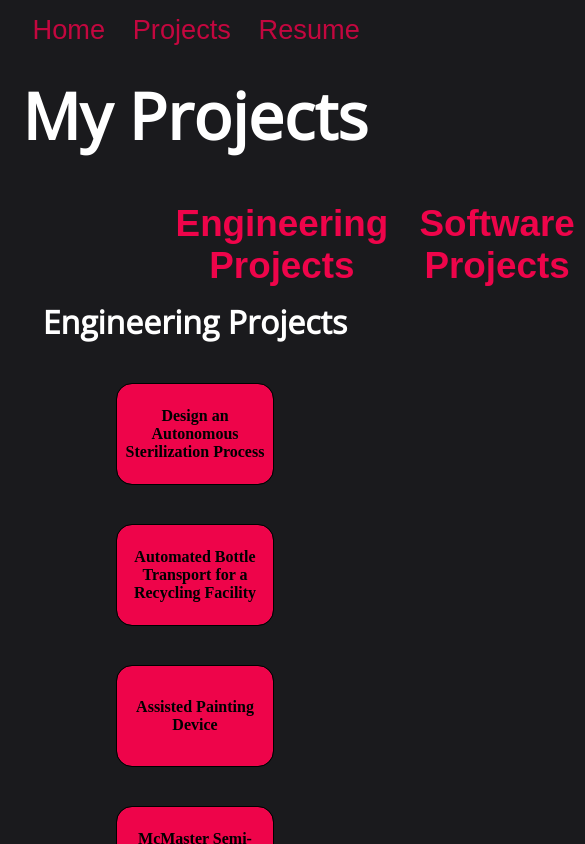
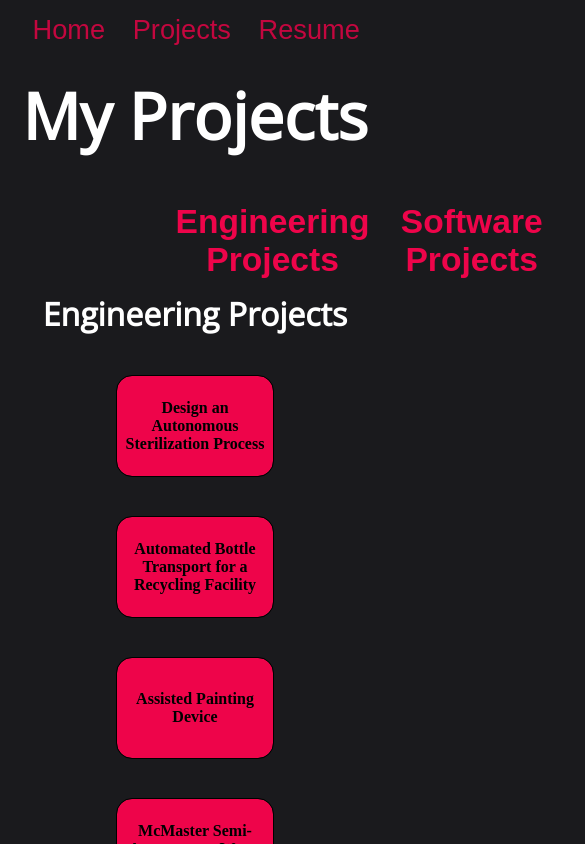
Before and after one commit to marmanios/mageds_site_old, a React (Create React App) app: page / in a window 390 px wide. Both pictures are taken after a click on the button "Projects". Shown: the top 844 px of the page, 585 px wide, since content can reach past the window. Built offline with nearby package versions, Linux system fonts and the light colour scheme.

Commit message:
More Mobile Styling

```diff
--- a/src/Components/AboutMe/AboutMe.css
+++ b/src/Components/AboutMe/AboutMe.css
@@ -39,6 +39,7 @@ p{
 @media only screen and (max-width: 600px) {
      .pictureOfMe{
          visibility: hidden;
+         position: absolute;
          height: 0;
          width: 0;
 
--- a/src/Components/Projects/Projects.css
+++ b/src/Components/Projects/Projects.css
@@ -78,10 +78,11 @@ h1 {
 
 @media only screen and (max-width: 600px) {
      .Project__Button{
-          font-size: 2.3rem;
+          font-size: 2.1rem;
      }
      .Project__Container h2{
           font-size: 1.0rem;
+
      }
      .Project__Button:hover{
           color: white;
```
